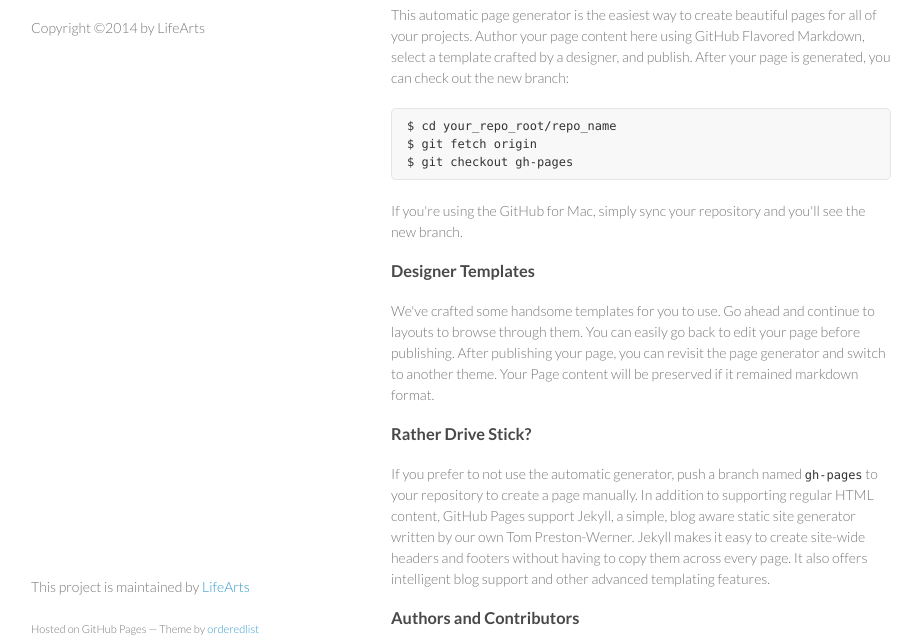
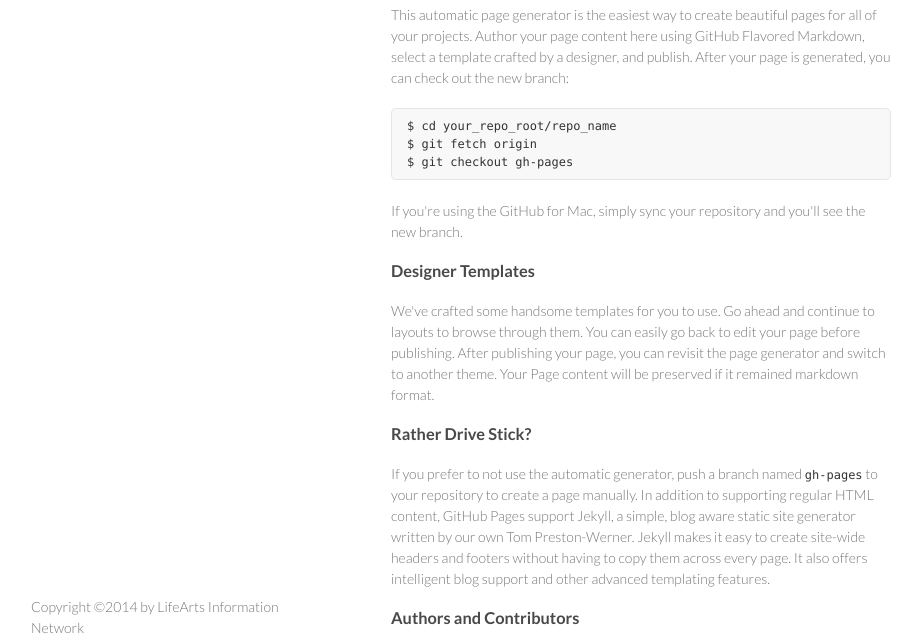
Before and after one commit to LifeArts/Blog, a plain HTML site: page index.html in a window 1280 px wide. Shown: the part 92-736 px from the top of the page, without its empty margins (179-1101 px from the left). Drawn offline with Linux system fonts and the light colour scheme.

Commit message:
Update index.html

```diff
--- a/index.html
+++ b/index.html
@@ -19,7 +19,6 @@
         <h1>Personal Information</h1>
         <p></p>
 
-        <p class="view">Copyright ©2014 by LifeArts</small></a></p>
 <!--
         <p class="view"><a href="https://github.com/LifeArts/Blog">View the Project on GitHub <small>LifeArts/Blog</small></a></p>
 
@@ -64,8 +63,11 @@ $ git checkout gh-pages
 <p>Having trouble with Pages? Check out the documentation at <a href="http://help.github.com/pages">http://help.github.com/pages</a> or contact <a href="mailto:support@github.com">support@github.com</a> and we’ll help you sort it out.</p>
       </section>
       <footer>
+        <p class="view">Copyright ©2014 by LifeArts Information Network</small></a></p>
+<!--
         <p>This project is maintained by <a href="https://github.com/LifeArts">LifeArts</a></p>
         <p><small>Hosted on GitHub Pages &mdash; Theme by <a href="https://github.com/orderedlist">orderedlist</a></small></p>
+-->
       </footer>
     </div>
     <script src="javascripts/scale.fix.js"></script>
```
